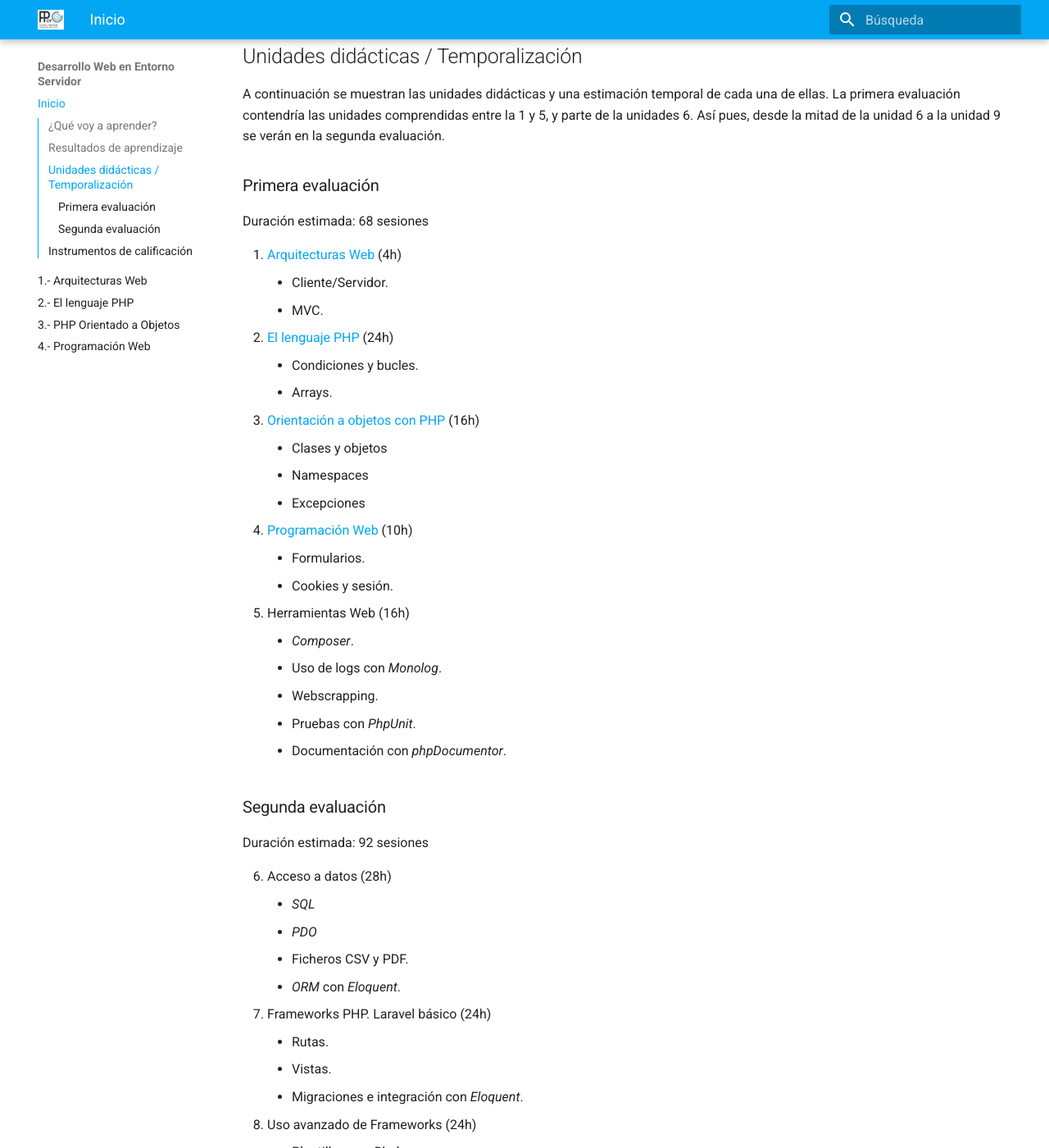
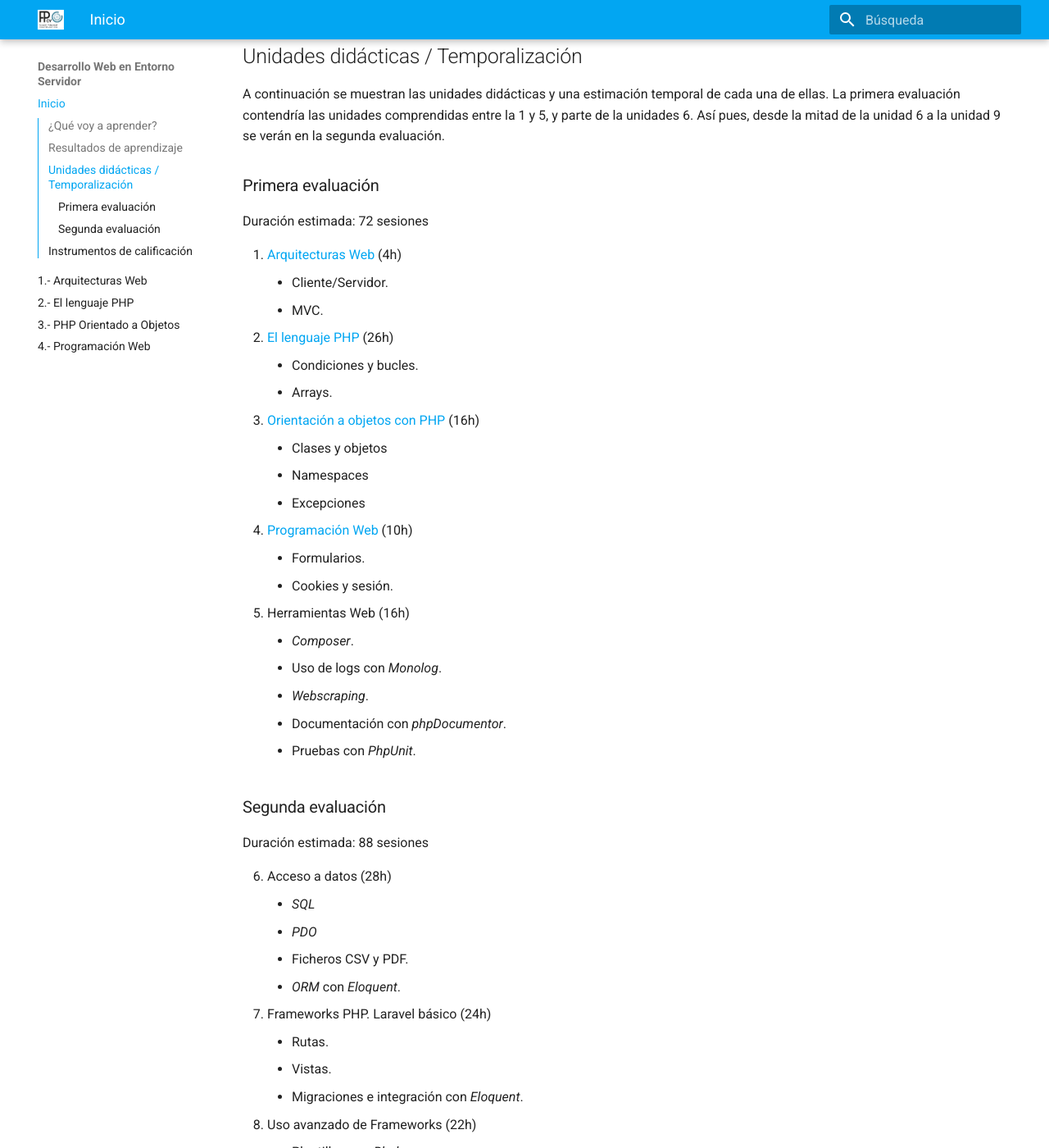
Before and after one commit to aitor-medrano/dwes2122, an MkDocs documentation site: the page built from docs/index.md, in a window 1280 px wide and 1400 px high, scrolled down 984 px. Shown: the whole window at 82% size. Built offline with MkDocs 1.6.1 and Material for MkDocs 9.7.7, drawn with Linux system fonts in a browser that asks for light colours.

Commit message:
ajustado tras añadir una sesión  a u2

```diff
--- a/docs/index.md
+++ b/docs/index.md
@@ -29,12 +29,12 @@ La primera evaluación contendría las unidades comprendidas entre la 1 y 5, y p
 
 ### Primera evaluación
 
-Duración estimada: 68 sesiones
+Duración estimada: 72 sesiones
 
 1. [Arquitecturas Web](01arquitecturas.md) (4h)
     * Cliente/Servidor.
     * MVC.
-2. [El lenguaje PHP](02php.md) (24h)
+2. [El lenguaje PHP](02php.md) (26h)
     * Condiciones y bucles.
     * Arrays.
 3. [Orientación a objetos con PHP](03phpoo.md) (16h)
@@ -47,13 +47,13 @@ Duración estimada: 68 sesiones
 5. Herramientas Web (16h)
     * *Composer*.
     * Uso de logs con *Monolog*.
-    * Webscrapping.
+    * *Webscraping*.
+    * Documentación con *phpDocumentor*.
     * Pruebas con *PhpUnit*.
-    * Documentación con *phpDocumentor*.
 
 ### Segunda evaluación
 
-Duración estimada: 92 sesiones
+Duración estimada: 88 sesiones
 
 6. Acceso a datos (28h)
     * *SQL*
@@ -64,7 +64,7 @@ Duración estimada: 92 sesiones
     * Rutas.
     * Vistas.
     * Migraciones e integración con *Eloquent*.
-8. Uso avanzado de Frameworks (24h)
+8. Uso avanzado de Frameworks (22h)
     * Plantillas con *Blade*.
     * Autenticación y autorización.
     * *i18n*.
```
